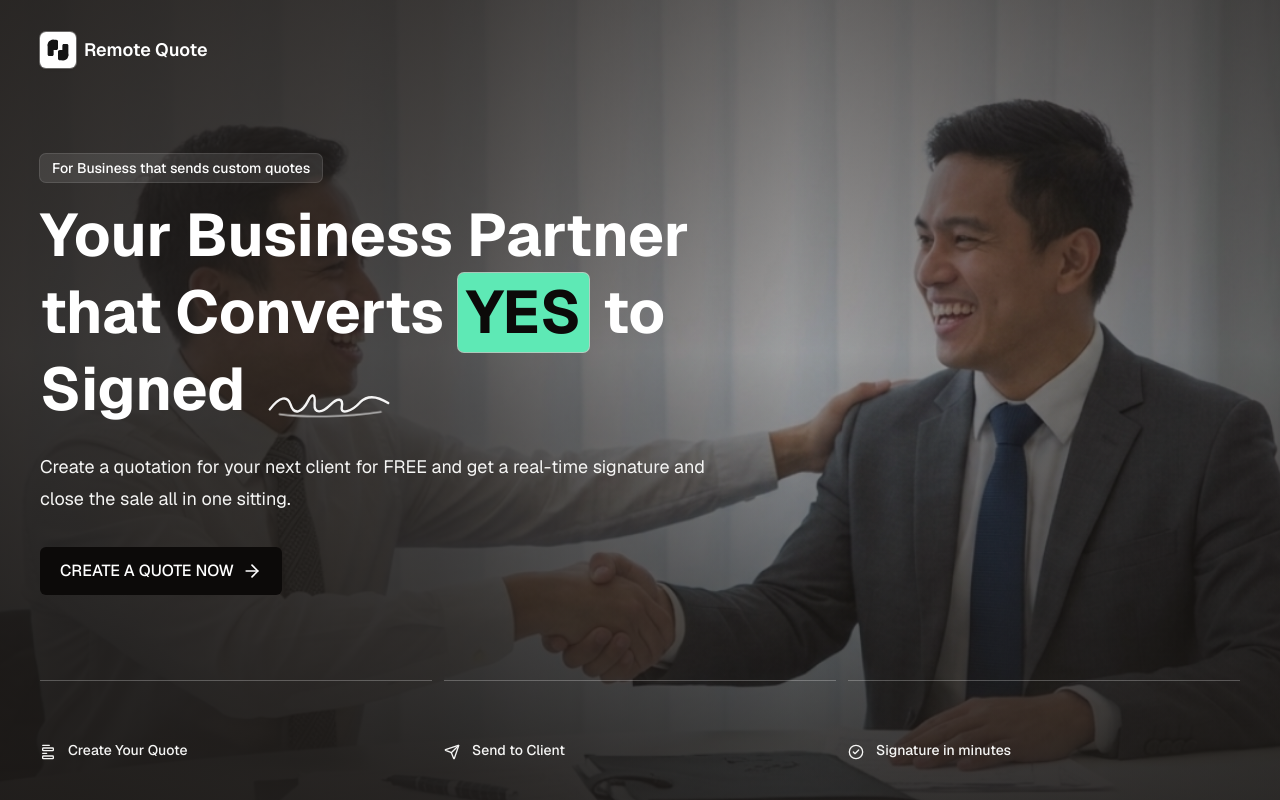
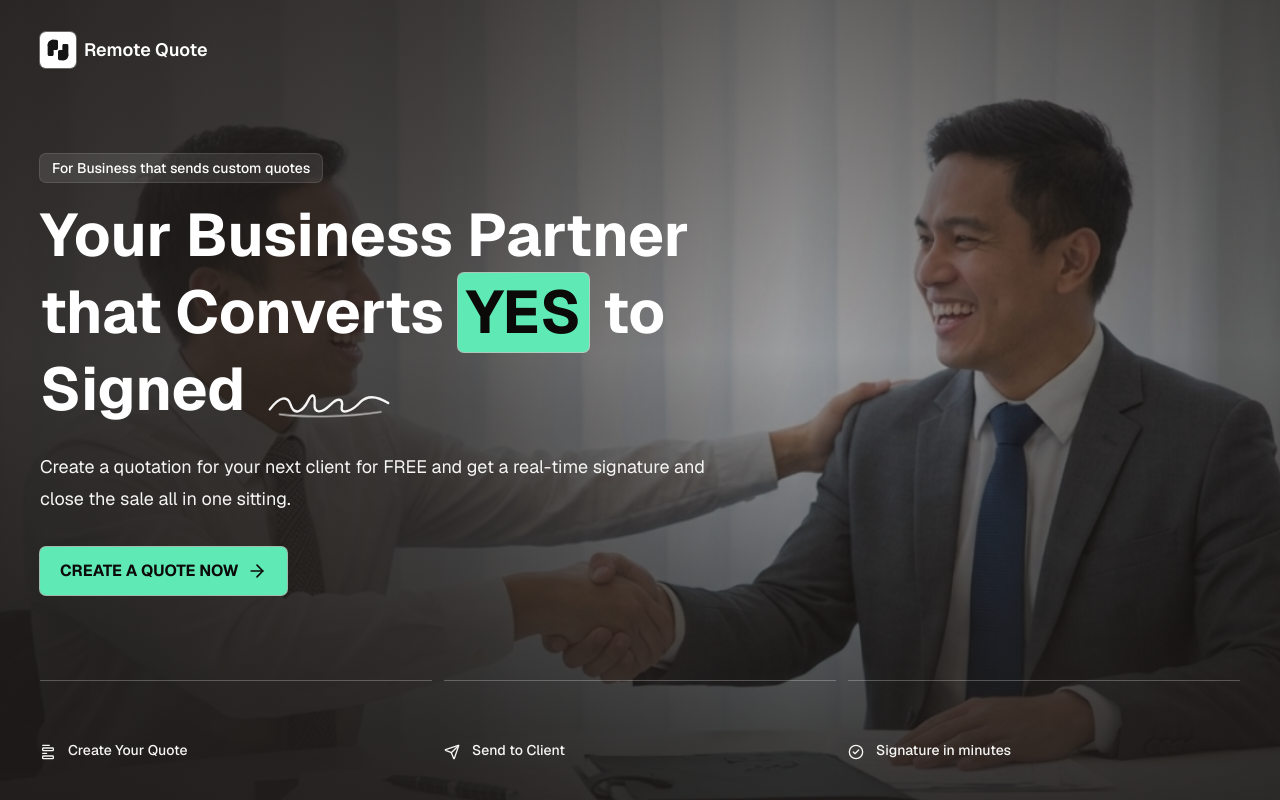
Before and after one commit to Zofserif/QuotationMakerHub, a Next.js app: page / in a window 1280 px wide. Built offline with nearby package versions, Linux system fonts and the light colour scheme; no server answers.

Commit message:
feat(home): enhance 'Create a Quote' button with styling and bold text

```diff
--- a/src/app/page.tsx
+++ b/src/app/page.tsx
@@ -103,8 +103,12 @@
               close the sale all in one sitting.
             </p>
             <div className="mt-8 flex flex-wrap gap-3">
-              <LinkButton href="/dashboard" size="lg">
-                CREATE A QUOTE NOW
+              <LinkButton
+                className="bg-emerald-300 text-stone-950 ring-1 ring-emerald-100/70 hover:bg-emerald-200"
+                href="/dashboard"
+                size="lg"
+              >
+                <b>CREATE A QUOTE NOW</b>
                 <ArrowRight className="size-5" />
               </LinkButton>
             </div>
```
